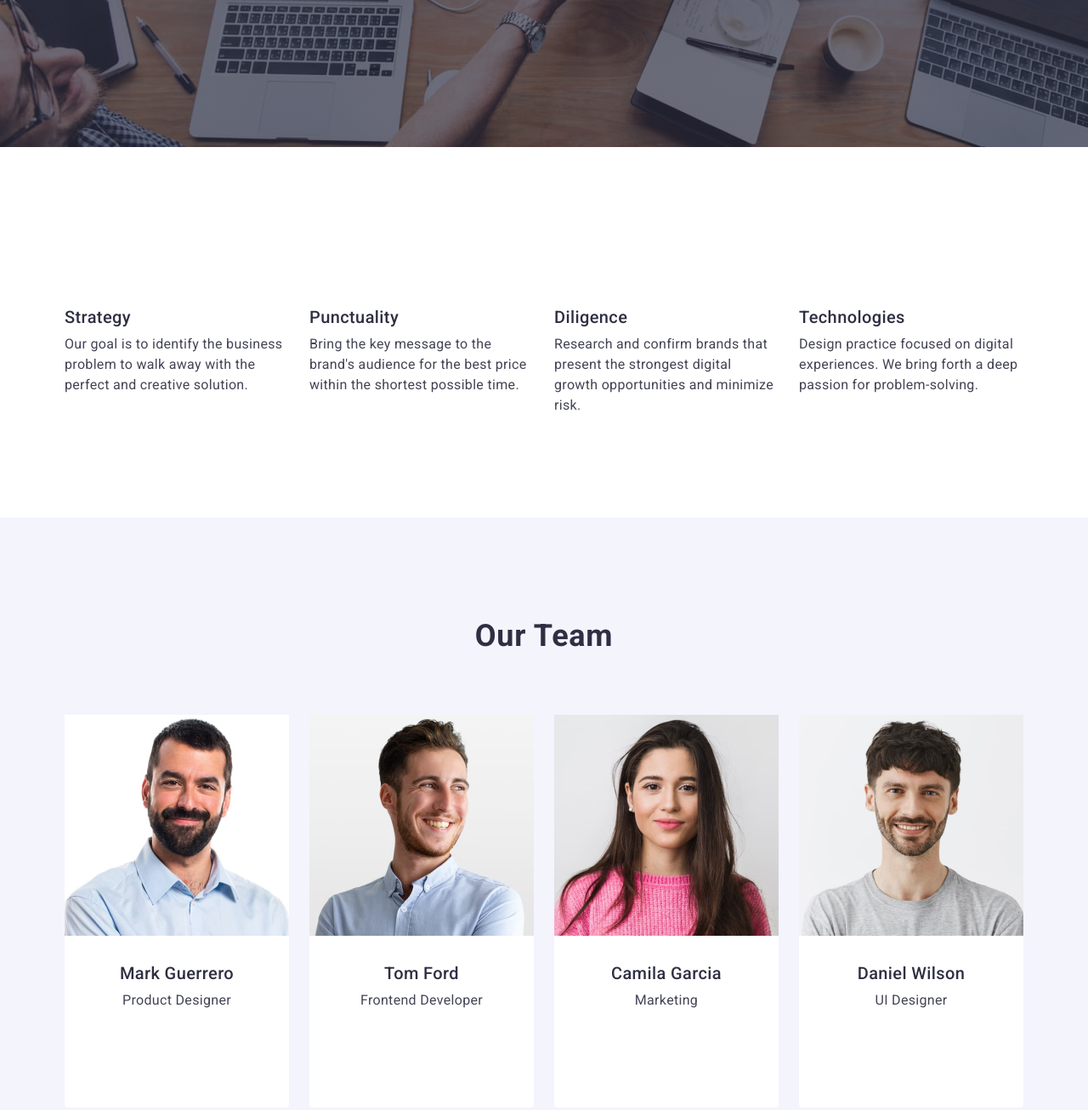
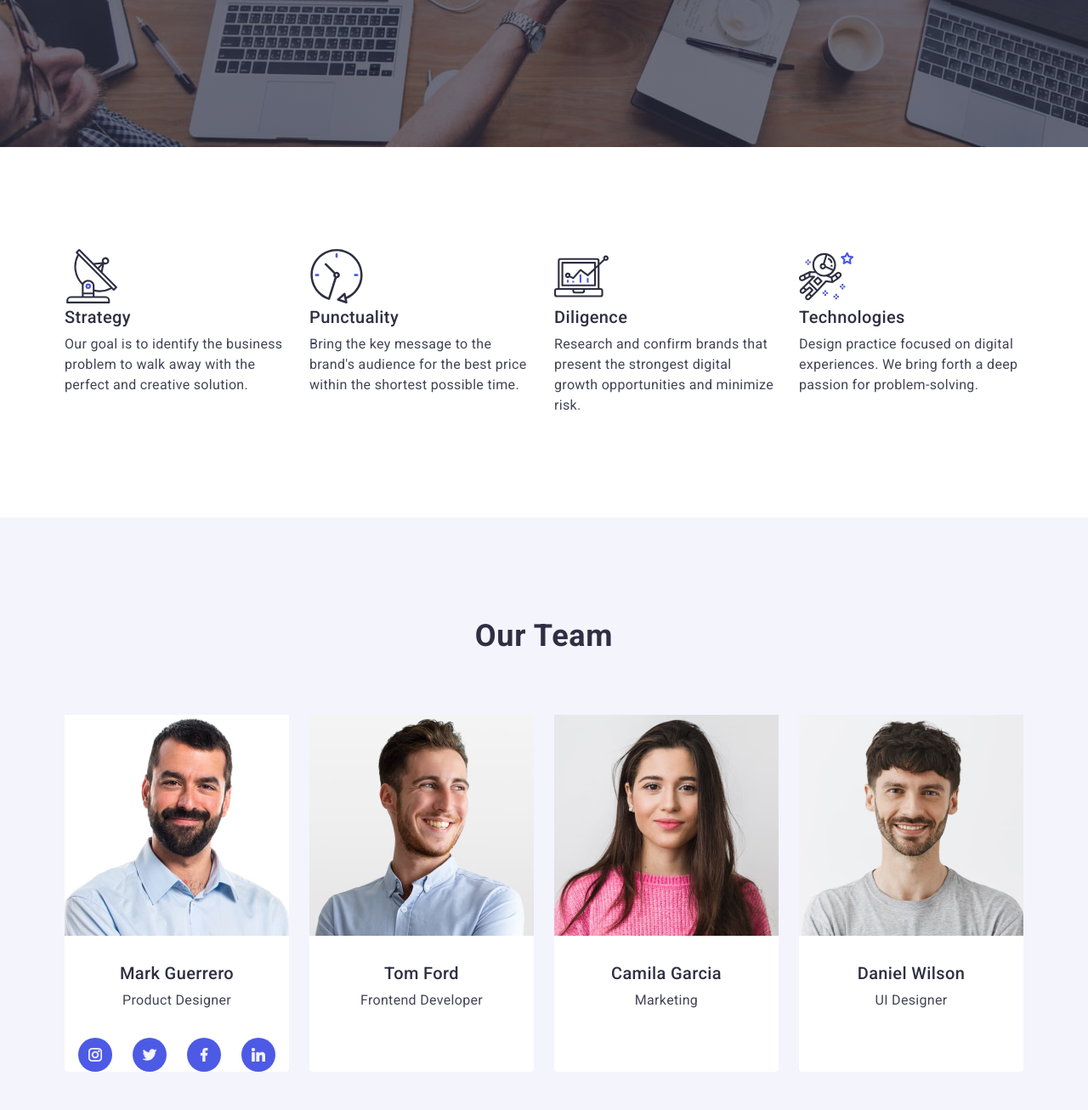
Before and after one commit to Markina-Tetiana/goit-markup-hw-04, a plain HTML site: page index.html in a window 1280 px wide. Shown: the part 500-1806 px from the top of the page at 85% size. Drawn offline with nearby package versions, Linux system fonts and the light colour scheme.

Commit message:
modification icons

```diff
--- a/css/styles.css
+++ b/css/styles.css
@@ -177,7 +177,16 @@ body {
 .benefits-item {
   width: calc((100% - 3 * 24px) / 4);
 }
-
+/*.benefits-picture {
+  width: 264px;
+  height: 112px;
+  background-color: #f4f4fd;
+  border: 1px solid #8e8f99;
+  border-radius: 4px;
+  margin-bottom: 8px;
+}
+.benefits-icon { }
+}*/
 .benefits-subject {
   font-weight: 500;
   font-size: 20px;
@@ -240,6 +249,28 @@ body {
   color: #434455;
   text-align: center;
 }
+.social-list {
+  display: flex;
+  column-gap: 24px;
+  justify-content: center;
+}
+.social-list-link {
+  display: flex;
+  height: 40px;
+  width: 40px;
+  background-color: #4d5ae5;
+  justify-content: center;
+  align-items: center;
+  border-radius: 50%;
+}
+.social-list-link:hover {
+  background-color: #404bbf;
+}
+.social-icon {
+  fill: none;
+  stroke: #f4f4fd;
+}
+
 /*================ /EMPLOYEE SECTION =================*/
 /*================ PORTFOLIO SECTION ==================*/
 .portfolio,
--- a/index.html
+++ b/index.html
@@ -68,9 +68,11 @@
           <h2 class="visually-hidden">About</h2>
           <ul class="benefits-list">
             <li class="benefits-item">
-              <svg class="icon" height="64" width="64">
-                <use href="./images/icons.svg.svg#id=icon-antenna"></use>
-              </svg>
+              <div class="benefits-picture">
+                <svg class="benefits-icon" height="64" width="64">
+                  <use href="./images/icons.svg.svg#icon-antenna"></use>
+                </svg>
+              </div>
               <h3 class="benefits-subject">Strategy</h3>
               <p class="benefits-content">
                 Our goal is to identify the business problem to walk away with
@@ -78,9 +80,11 @@
               </p>
             </li>
             <li class="benefits-item">
-              <svg class="icon" height="64" width="64">
-                <use href="./images/icons.svg.svg#id=icon-clock"></use>
-              </svg>
+              <div class="benefits-picture">
+                <svg class="benefits-icon" height="64" width="64">
+                  <use href="./images/icons.svg.svg#icon-clock"></use>
+                </svg>
+              </div>
               <h3 class="benefits-subject">Punctuality</h3>
               <p class="benefits-content">
                 Bring the key message to the brand's audience for the best price
@@ -88,9 +92,11 @@
               </p>
             </li>
             <li class="benefits-item">
-              <svg class="icon" height="64" width="64">
-                <use href="./images/icons.svg.svg#id=icon-diagram"></use>
-              </svg>
+              <div class="benefits-picture">
+                <svg class="benefits-icon" height="64" width="64">
+                  <use href="./images/icons.svg.svg#icon-diagram"></use>
+                </svg>
+              </div>
               <h3 class="benefits-subject">Diligence</h3>
               <p class="benefits-content">
                 Research and confirm brands that present the strongest digital
@@ -98,9 +104,11 @@
               </p>
             </li>
             <li class="benefits-item">
-              <svg class="icon" height="64" width="64">
-                <use href="./images/icons.svg.svg#id=icon-astronaut"></use>
-              </svg>
+              <div class="benefits-picture">
+                <svg class="benefits-icon" height="64" width="64">
+                  <use href="./images/icons.svg.svg#icon-astronaut"></use>
+                </svg>
+              </div>
               <h3 class="benefits-subject">Technologies</h3>
               <p class="benefits-content">
                 Design practice focused on digital experiences. We bring forth a
@@ -126,36 +134,48 @@
                 <h3 class="employee-name">Mark Guerrero</h3>
                 <p class="employee-info">Product Designer</p>
               </div>
-              <ul>
-                <li>
-                  <a href="https://www.instagram.com/" target="_blank"
-                    ><svg class="icon" height="16" width="16">
+              <ul class="social-list">
+                <li class="social-list-item">
+                  <a
+                    class="social-list-link"
+                    href="https://www.instagram.com/"
+                    target="_blank"
+                    ><svg class="social-icon" width="16" height="16">
                       <use
-                        href="./images/icons.svg.svg#id=icon-instagram"
+                        href="./images/icons.svg.svg#icon-instagram"
                       ></use></svg
                   ></a>
                 </li>
-                <li>
-                  <a href="https://x.com/" target="_blank"
-                    ><svg class="icon" height="16" width="16">
+                <li class="social-list-item">
+                  <a
+                    class="social-list-link"
+                    href="https://x.com/"
+                    target="_blank"
+                    ><svg class="social-icon" height="16" width="16">
                       <use
-                        href="./images/icons.svg.svg#id=icon-twitter"
+                        href="./images/icons.svg.svg#icon-twitter"
                       ></use></svg
                   ></a>
                 </li>
-                <li>
-                  <a href="https://www.facebook.com/" target="_blank"
-                    ><svg class="icon" height="16" width="16">
+                <li class="social-list-item">
+                  <a
+                    class="social-list-link"
+                    href="https://www.facebook.com/"
+                    target="_blank"
+                    ><svg class="social-icon" height="16" width="16">
                       <use
-                        href="./images/icons.svg.svg#id=icon-facebook"
+                        href="./images/icons.svg.svg#icon-facebook"
                       ></use></svg
                   ></a>
                 </li>
-                <li>
-                  <a href="https://www.linkedin.com/" target="_blank"
-                    ><svg class="icon" height="16" width="16">
+                <li class="social-list-item">
+                  <a
+                    class="social-list-link"
+                    href="https://www.linkedin.com/"
+                    target="_blank"
+                    ><svg class="social-icon" height="16" width="16">
                       <use
-                        href="./images/icons.svg.svg#id=icon-linkedin"
+                        href="./images/icons.svg.svg#icon-linkedin"
                       ></use></svg
                   ></a>
                 </li>
```
